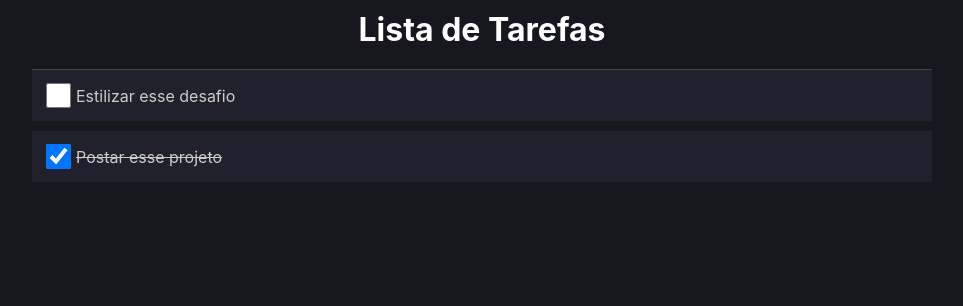
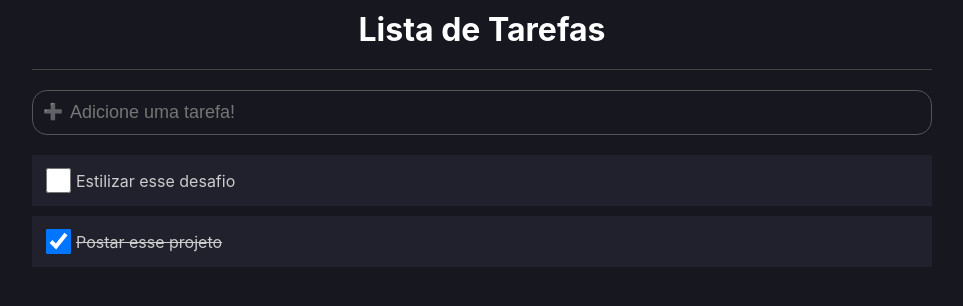
Before and after one commit to gerson-henrique/5-Projects-5-days, a React (Create React App) app in the folder todo-list/: page / in a window 1280 px wide. Shown: the top 306 px of the page, without its empty margins (158-1121 px from the left). Built offline with nearby package versions, Linux system fonts and the light colour scheme.

Commit message:
feat : add taskhandler

```diff
--- a/todo-list/src/App.tsx
+++ b/todo-list/src/App.tsx
@@ -1,5 +1,6 @@
 import { useState } from 'react'
 import * as E from './App.styles'
+import { AddArea } from './components/AddArea';
 import { ListItem } from './components/ListItem';
 import { Item } from './types/item';
 
@@ -17,10 +18,20 @@
       done: true,
     }
   ]);
+
+  const handleAddTask = (task:string) => {
+    let newList = [...list]
+    newList.push({
+      id: 123,
+      name: '',
+      done: false,
+    })
+  }
 return (
   <E.Container>
     <E.WorkArea>
       <E.Header>Lista de Tarefas</E.Header>
+      <AddArea/>
       {list.map((item,idx) => (<ListItem item={item} key={idx} />))}
     </E.WorkArea>
   </E.Container>
--- /dev/null
+++ b/todo-list/src/components/AddArea/index.tsx
@@ -0,0 +1,22 @@
+import { useState, KeyboardEvent } from 'react'
+import * as E from './styles'
+
+export const AddArea = () => {
+  const [inputText, setInputText] = useState('')
+  const handleKeyUp = (e: KeyboardEvent) => {
+
+  }
+  return (
+    <E.Container>
+      <div className='image'>➕</div>
+      <input
+        type='text'
+        placeholder='Adicione uma tarefa!'
+        value={inputText}
+        onChange={(e)=> setInputText(e.target.value) }
+        onKeyUp={handleKeyUp}/>
+
+    </E.Container>
+  )
+
+}
--- /dev/null
+++ b/todo-list/src/components/AddArea/styles.ts
@@ -0,0 +1,24 @@
+import styled from "styled-components";
+
+export const Container =styled.div`
+border: 1px solid #555;
+border-radius: 15px;
+padding: 10px;
+margin: 20px 0;
+display:flex;
+align-itens:center;
+
+  .image{
+    margin-right: 5px;
+  }
+
+  input {
+    border: 0px;
+    background: transparent;
+    outline:0;
+    color: white;
+    font-size: 18px;
+    flex:1;
+  }`
+
+  ;
```
